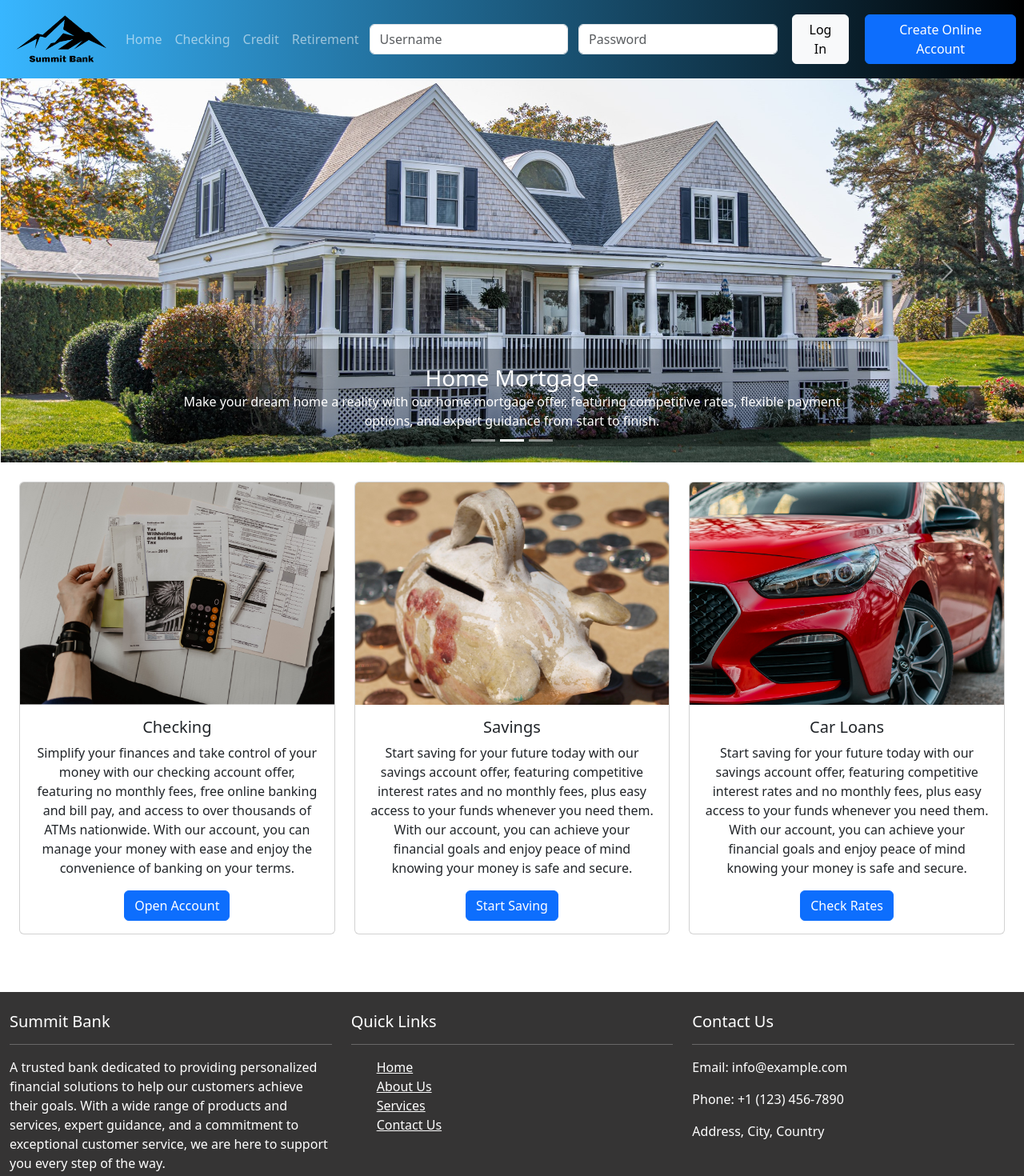
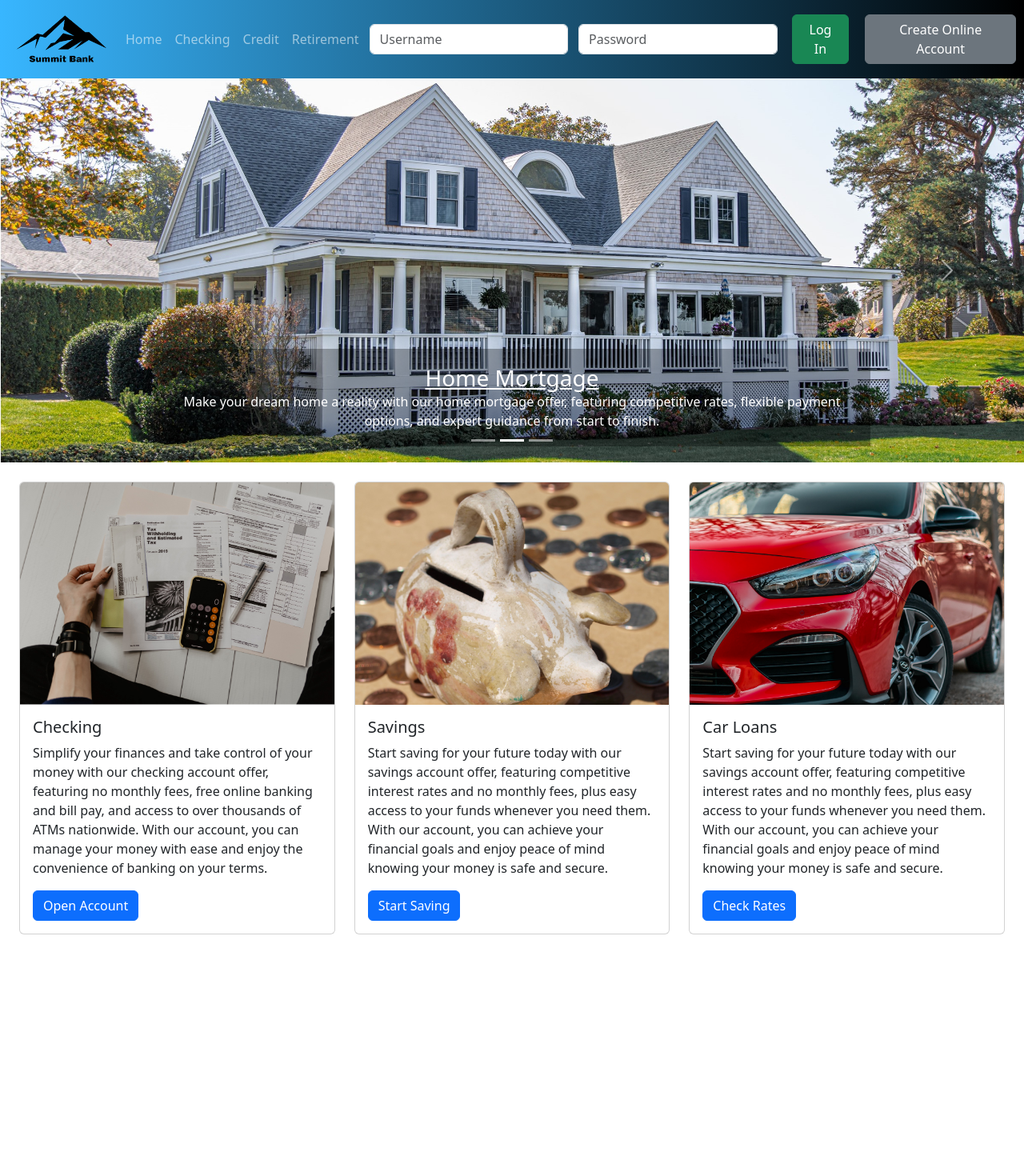
Before and after one commit to MoisesFC/summit-bank, a React (Create React App) app: page / in a window 1280 px wide. Shown: the top 1470 px of the page at 80% size. After the commit the page ends 1192 px from the top, so only its background shows below. Built offline with nearby package versions, Linux system fonts and the light colour scheme.

Commit message:
initialized the other pages

```diff
--- a/package.json
+++ b/package.json
@@ -10,6 +10,7 @@
     "react": "^18.2.0",
     "react-bootstrap": "^2.8.0",
     "react-dom": "^18.2.0",
+    "react-router-dom": "^6.14.2",
     "react-scripts": "5.0.1",
     "web-vitals": "^2.1.4"
   },
--- a/src/App.css
+++ b/src/App.css
@@ -119,8 +119,10 @@
 }
 
 .carousel-caption-content h3,
-.carousel-caption-content p {
+.carousel-caption-content p,
+.carousel-caption-content a {
   margin: 0;
+  color: white;
 }
 
 @media (max-width: 767px) {
@@ -128,3 +130,7 @@
     display: none; /* Hide <p> elements on small screens */
   }
 }
+
+.Carousel.Caption a {
+  color: white;
+}
--- a/src/App.js
+++ b/src/App.js
@@ -3,14 +3,18 @@
 import Header from './components/Header';
 import Footer from './components/Footer';
 import HomePage from './pages/HomePage';
+import CheckingPage from './pages/CheckingPage';
+import CreditCardPage from './pages/CreditCardPage';
+import RetirementPage from './pages/RetirementPage';
+
 
 function App() {
   return (
-    <div className="App">
+    <>
       <Header />
       <HomePage />
-      <Footer />
-    </div>
+    </>
+
   );
 }
 
--- a/src/components/Footer.js
+++ b/src/components/Footer.js
@@ -28,9 +28,9 @@
             <Col xs={12} md={4}>
               <h5>Contact Us</h5>
               <hr/>
-              <p>Email: info@example.com</p>
-              <p>Phone: +1 (123) 456-7890</p>
-              <p>Address, City, Country</p>
+              <p>Email:<a href="mailto:info@example.com"> info@example.com</a></p>
+              <p>Phone: <a href="tel:+11234567890"> +1 (123) 456-7890</a></p>
+              <p>Address: <br/> <a href="#">579 Main St, <br/> Suite 100<br/>Atlanta GA, USA</a></p>
             </Col>
           </Row>
           <br/>
--- a/src/components/Header.js
+++ b/src/components/Header.js
@@ -40,9 +40,9 @@
             aria-label="password"
           />
         </Form>
-        <Button style={{ margin: "10px" }} lg variant="light">Log In</Button>
+        <Button style={{ margin: "10px" }} lg variant="success">Log In</Button>
 
-        <Button style={{ margin: '10px' }} lg variatn="light">Create Online Account</Button>
+        <Button style={{ margin: '10px' }} lg variant="secondary">Create Online Account</Button>
       </Navbar.Collapse>
     </Navbar>
   )
--- /dev/null
+++ b/src/pages/CheckingPage.js
@@ -0,0 +1,9 @@
+import React from "react";
+
+const CheckingPage = () => {
+return(
+    <h1>Checking Page</h1>
+)
+};
+
+export default CheckingPage;
--- /dev/null
+++ b/src/pages/CreditCardPage.js
@@ -0,0 +1,9 @@
+import React from "react";
+
+const CreditCardPage = () => {
+    return (
+        <h1>Credit Card Page</h1>
+    )
+};
+
+export default CreditCardPage;
--- a/src/pages/HomePage.js
+++ b/src/pages/HomePage.js
@@ -12,6 +12,7 @@
 import carImg from '../img/car.jpg';
 import piggieImg from '../img/piggie.jpg';
 import checkingImg from '../img/checking.jpg';
+import React from "react";
 
 const HomePage = () => {
     return (
@@ -21,21 +22,21 @@
                 <Carousel.Item>
                     <img src={coinImage} className="carousel-image" alt="Coin" />
                     <Carousel.Caption className="carousel-caption-content">
-                        <h3>High Yield CDs Accounts</h3>
+                        <a href="#"><h3>High Yield CDs Accounts</h3></a>
                         <p className="hide-on-small-screen">Grow your savings with our high-yield CD rates, featuring guaranteed returns and flexible terms to fit your financial goals.</p>
                     </Carousel.Caption >
                 </Carousel.Item>
                 <Carousel.Item>
                     <img src={houseImage} className="carousel-image" alt="House" />
                     <Carousel.Caption className="carousel-caption-content">
-                        <h3>Home Mortgage</h3>
+                        <a href="#"><h3>Home Mortgage</h3></a>
                         <p className="hide-on-small-screen">Make your dream home a reality with our home mortgage offer, featuring competitive rates, flexible payment options, and expert guidance from start to finish.</p>
                     </Carousel.Caption>
                 </Carousel.Item>
                 <Carousel.Item>
                     <img src={creditCardImage} className="carousel-image" alt="Credit Card" />
                     <Carousel.Caption className="carousel-caption-content">
-                        <h3>Summit Platinum Card</h3>
+                        <a href="#"><h3>Summit Platinum Card</h3></a>
                         <p className="hide-on-small-screen">Get the financial freedom you deserve with our credit card, featuring low introductory interest rates, rewards for every purchase, and worldwide fraud protection.</p>
                     </Carousel.Caption>
                 </Carousel.Item>
--- /dev/null
+++ b/src/pages/RetirementPage.js
@@ -0,0 +1,9 @@
+import React from "react";
+
+const RetirementPage = () => {
+    return (
+        <h1>Retirement Page</h1>
+    )
+}
+
+export default RetirementPage;
```
Also changed, not shown: 1 other file (tests, documents, lock files or other folders).
